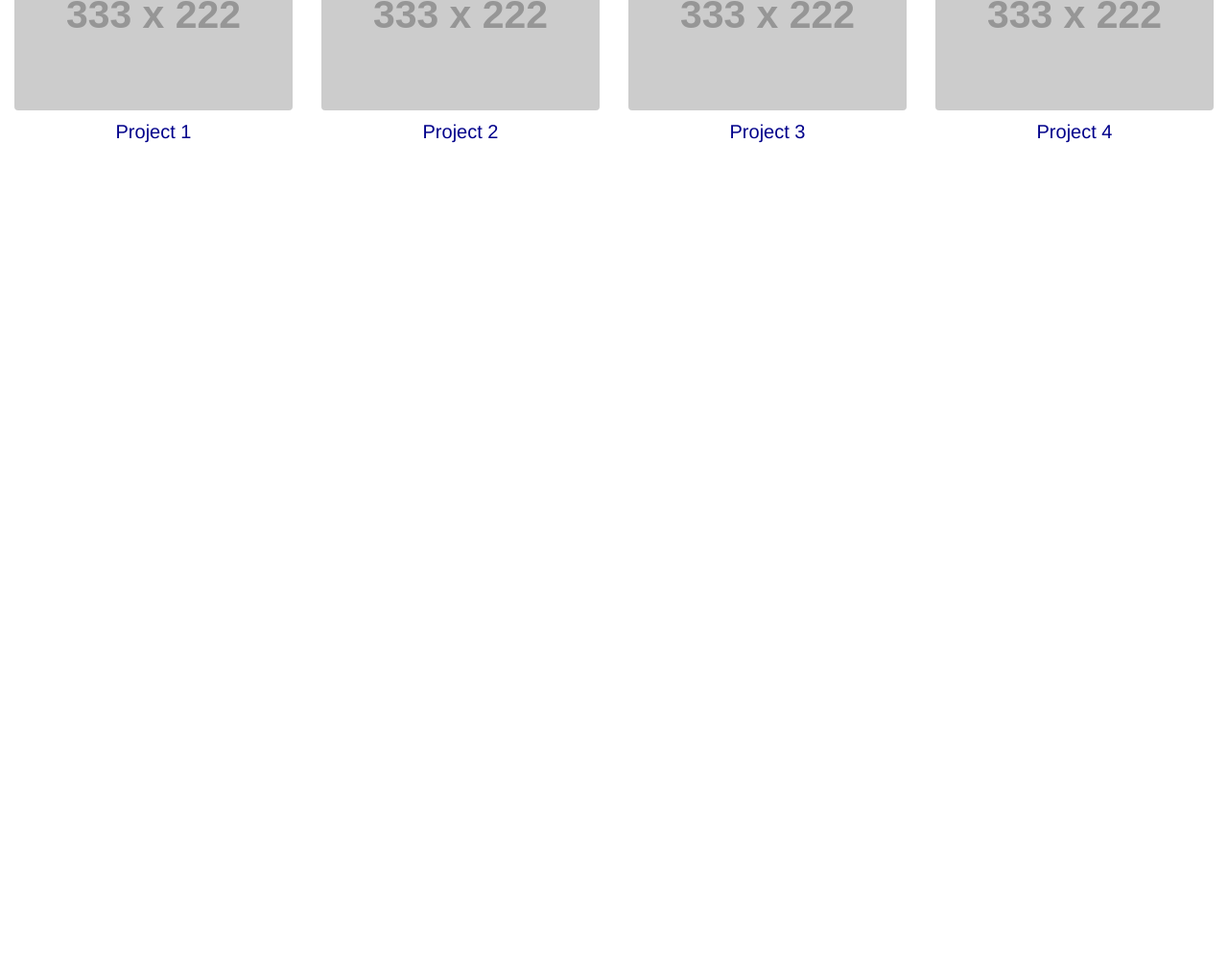
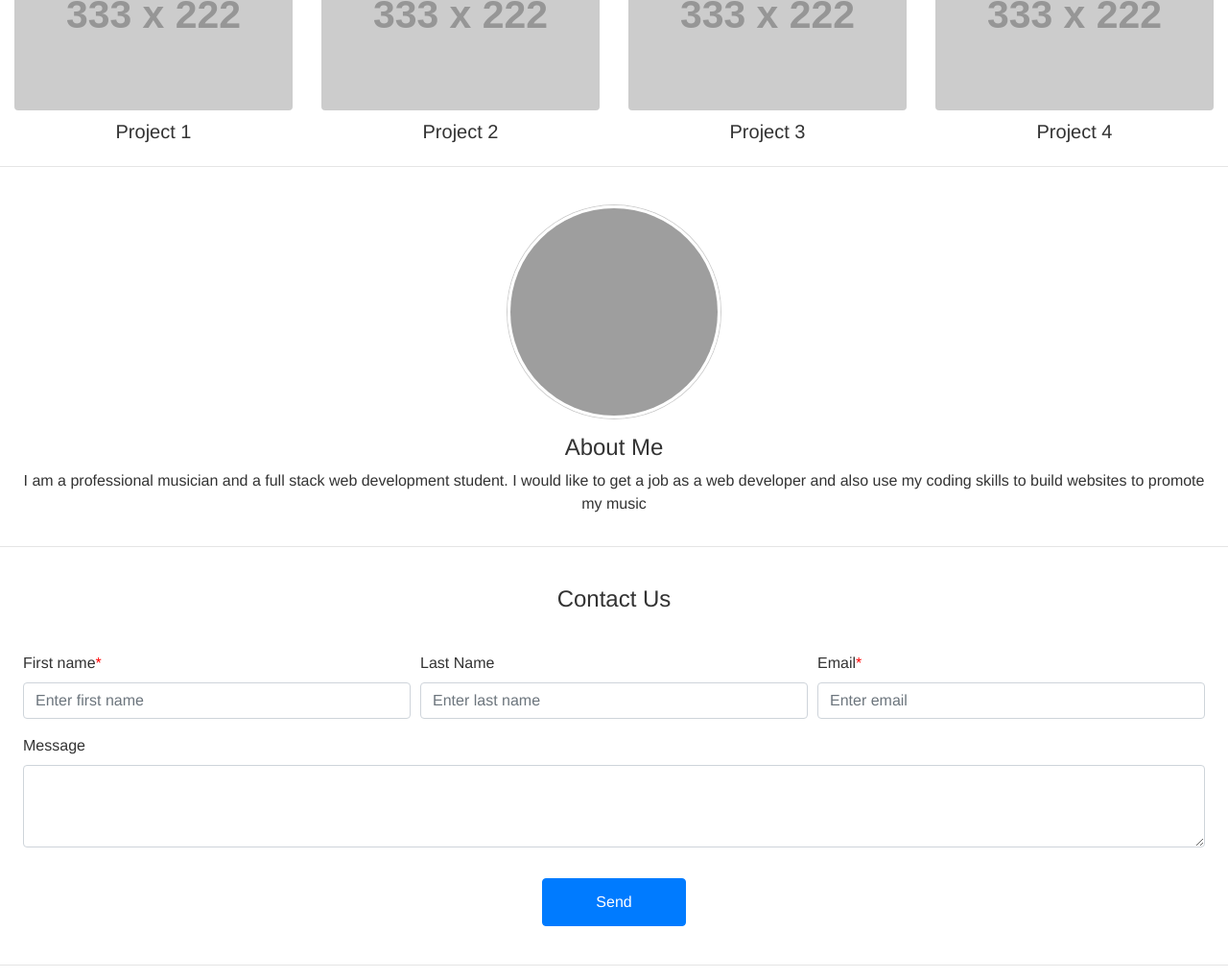
Before and after one commit to phaeton88/personalPortfolio, a plain HTML site: page index.html in a window 1280 px wide. Shown: the part 806-1825 px from the top of the page at 96% size. Before the commit the page ends 963 px from the top, so only its background shows below. Drawn offline with nearby package versions, Linux system fonts and the light colour scheme; grey boxes are pictures that could not be loaded; placeholder pictures from the web are drawn by us.

Commit message:
added contact and footer

```diff
--- a/index.html
+++ b/index.html
@@ -19,9 +19,9 @@
         <a class="navbar-brand py-4" href="">Alexander Kostritsa</a>
         <div class="navbar-nav ml-auto my-auto">
           <a class="nav-item nav-link pl-4 ml-3" href="">Home</a>
-          <a class="nav-item nav-link pl-4 ml-3" href="">Portfolio</a>
-          <a class="nav-item nav-link pl-4 ml-3" href="">About</a>
-          <a class="nav-item nav-link pl-4 ml-3" href="">Contact</a>
+          <a class="nav-item nav-link pl-4 ml-3" href="#portfolio">Portfolio</a>
+          <a class="nav-item nav-link pl-4 ml-3" href="#about-section">About</a>
+          <a class="nav-item nav-link pl-4 ml-3" href="#contact">Contact</a>
         </div>
       </div>
       <!-- smaller screen navbar -->
@@ -30,54 +30,101 @@
       <i class="fas fa-bars"></i>
       </button>
       <div class="collapse navbar-collapse position-absolute" id="navbarMenu">
-        <a class="nav-item nav-link pl-4" href="index.html">Home</a>
-        <a class="nav-item nav-link pl-4" href="">Portfolio</a>
-        <a class="nav-item nav-link pl-4" href="">About</a>
-        <a class="nav-item nav-link pl-4" href="">Contact</a>
+        <a class="nav-item nav-link pl-4" href="">Home</a>
+        <a class="nav-item nav-link pl-4" href="#portfolio">Portfolio</a>
+        <a class="nav-item nav-link pl-4" href="#about-section">About</a>
+        <a class="nav-item nav-link pl-4" href="#contact">Contact</a>
       </div>
     </nav>
     <!-- main hero -->
     <div class="container-fluid">
       <div class="row">
-        <div class="col-12 d-flex w-100 main-hero mb-4">
-          <div class="my-auto mx-auto">
-            <h1 class="text-center">Alexander Kostritsa</h1>
-            <p class="text-center">Student at &nbsp<a href="https://www.altcademy.com/" target="blank">Altcademy</a><br>Future Full Stack Web Developer</p>
+        <div class="col-12 d-flex w-100 main-hero mb-4 position-relative">
+          <div class="my-auto mx-auto hero-text">
+            <h1 class="text-center name">Alexander Kostritsa</h1>
+            <p class="text-center">Student at &nbsp<a class="white" href="https://www.altcademy.com/" target="blank">Altcademy</a><br>Future Full Stack Web Developer</p>
           </div>
         </div>
       </div>
     </div>
     <hr>
       <!-- portfolio -->
-    <div class="container-fluid">
+    <div class="container-fluid" id="portfolio">
       <h2 class= "text-center portfolio-title">Portfolio</h2>
       <div class="row">
         <div class="col-12 col-sm-6 col-lg-3">
           <div class="portfolio">
             <img class="img-fluid w-100 rounded" src="https://via.placeholder.com/333x222"/>
-            <h4 class="projectNumber"><a href="">Project 1</a></h4>
+            <h4 class="projectNumber">Project 1</h4>
           </div>
         </div>
         <div class="col-12 col-sm-6 col-lg-3">
           <div class="portfolio">
             <img class="img-fluid w-100 rounded" src="https://via.placeholder.com/333x222"/>
-            <h4 class="projectNumber"><a href="">Project 2</a></h4>
+            <h4 class="projectNumber">Project 2</h4>
           </div>
         </div>
         <div class="col-12 col-sm-6 col-lg-3">
           <div class="portfolio">
             <img class="img-fluid w-100 rounded" src="https://via.placeholder.com/333x222"/>
-            <h4 class="projectNumber"><a href="">Project 3</a></h4>
+            <h4 class="projectNumber">Project 3</h4>
           </div>
         </div>
         <div class="col-12 col-sm-6 col-lg-3">
           <div class="portfolio">
             <img class="img-fluid w-100 rounded" src="https://via.placeholder.com/333x222"/>
-            <h4 class="projectNumber"><a href="">Project 4</a></h4>
+            <h4 class="projectNumber">Project 4</h4>
           </div>
         </div>
       </div>
     </div>
+    <hr class="d-none d-sm-block">
+    <!-- about me -->
+    <div class="container-fluid" id="about-section">
+      <div class="row">
+        <div class="col-12 d-flex justify-content-center mt-4">
+          <div href="" class="thumbnail"><div class="background"></div></div>
+        </div>
+        <div class="col-12">
+          <div class="about mt-3">
+            <h4 class="about-me">About Me</h4>
+            <p class="about-me">I am a professional musician and a full stack web development student. I would like to get a job as a web developer and also use my coding skills to build websites to promote my music</p>
+          </div>
+        </div>
+      </div>
+    </div>
+    <hr>
+    <!-- contact -->
+    <h4 class="text-center py-4" id="contact">Contact Us</h4>
+    <form>
+      <div class="form-row px-4">
+        <div class="col-12 col-md-6 col-xl-4 py-2">
+          <label for="inputFirstName" class="required">First name</label>
+          <input type="text" class="form-control" id="inputFirstName" placeholder="Enter first name" required>
+        </div>
+        <div class="col-12 col-md-6 col-xl-4 py-2">
+          <label for="inputLastName">Last Name</label>
+          <input type="password" class="form-control" id="inputLastName" placeholder="Enter last name">
+        </div>
+        <div class="col-12 col-xl-4 py-2">
+          <label for="inputEmail1" class="required">Email</label>
+          <input type="email" class="form-control" id="inputEmail1" aria-describedby="emailHelp" placeholder="Enter email" required>
+        </div>
+        <div class="col-12 py-2">
+          <label for="inputMessage">Message</label>
+          <textarea class="form-control" id="inputMessage" rows="3"></textarea>
+        </div>
+        <button id="submit-button" type="submit" class="btn btn-block btn-md-lg btn-primary mx-auto my-4">Send</button>
+      </div>
+    </form>
+    <hr>
+    <!-- footer -->
+    <div class="container-fluid">
+      <div class="row justify-content-between">
+        <small class="copy pt-2">&copy 2020 Alexander Kostritsa</small><div class="icons pt-2 pb-5"><a href="https://www.facebook.com/alexander.kostritsa.75/" target="blank"><i class="pl-4 fab fa-facebook-f"></i></a><a href="https://www.instagram.com/alex.veloce/" target="blank"><i class=" pl-3 fab fa-instagram"></i></a></div>
+      </div>
+    </div>
+
     <script src="https://code.jquery.com/jquery-3.3.1.slim.min.js" integrity="sha384-q8i/X+965DzO0rT7abK41JStQIAqVgRVzpbzo5smXKp4YfRvH+8abtTE1Pi6jizo" crossorigin="anonymous"></script>
     <script src="https://cdnjs.cloudflare.com/ajax/libs/popper.js/1.14.3/umd/popper.min.js" integrity="sha384-ZMP7rVo3mIykV+2+9J3UJ46jBk0WLaUAdn689aCwoqbBJiSnjAK/l8WvCWPIPm49" crossorigin="anonymous"></script>
     <script src="https://stackpath.bootstrapcdn.com/bootstrap/4.1.3/js/bootstrap.min.js" integrity="sha384-ChfqqxuZUCnJSK3+MXmPNIyE6ZbWh2IMqE241rYiqJxyMiZ6OW/JmZQ5stwEULTy" crossorigin="anonymous"></script>
--- a/style.css
+++ b/style.css
@@ -1,5 +1,7 @@
 body {
   font-family: Helvetica, sans-serif;
+  color: #333;
+  font-weight: 250;
 }
 
 nav {
@@ -8,6 +10,10 @@ nav {
 }
 
 a {
+  color: #333;
+}
+
+nav a {
   color: #00008b;
 }
 
@@ -41,6 +47,7 @@ a {
 a:hover,
 #navbarMenuToggler:hover {
   color: #0000d8;
+  text-decoration: none;
 }
 
 .main-hero {
@@ -49,6 +56,32 @@ a:hover,
   background-position: center;
   background-size: cover;
   background-repeat: no-repeat;
+  color: white;
+}
+
+.main-hero::before {
+    content: "";
+    position: absolute;
+    top: 0px;
+    right: 0px;
+    bottom: 0px;
+    left: 0px;
+    background-color: rgba(0,0,0,0.25);
+}
+
+.hero-text {
+  z-index: 1;
+}
+
+.hero-text > p {
+  font-size: 30px;
+}
+
+.name {
+  font-size: 75px;
+}
+
+.white {
   color: white;
 }
 
@@ -77,3 +110,61 @@ a:hover,
   font-size: 20px;
   margin-top: 10px;
 }
+
+.img-thumbnail {
+  width: 300px;
+}
+
+.about-me {
+  text-align: center;
+}
+
+.thumbnail {
+  display: block;
+  overflow: hidden;
+  position: relative;
+  width: 222px;
+  height: 222px;
+  border: 3px solid white;
+  border-radius: 50%;
+  box-shadow: 0 0 0 1px #ccc;
+}
+
+.background {
+  background-image: url("images/photo4.png");
+  background-size: cover;
+  background-repeat: no-repeat;
+  background-position: center center;
+  width: 100%;
+  height: 100%;
+  position: absolute;
+  transition-property: transform;
+  transition-duration: 1s;
+  transition-timing-function: ease;
+}
+
+.thumbnail:hover .background {
+  transform: scale(1.1);
+
+  /* Magic happens here */
+}
+
+.copy {
+  padding-left: 16px;
+}
+
+.icons {
+  padding-right: 16px;
+}
+
+@media (min-width: 1200px) {
+  #submit-button {
+    width: 150px;
+    height: 50px;
+  }
+}
+
+.form-row .required::after {
+  content: "*";
+  color: red;
+}
```
Also changed, not shown: images/photo2.png (added), images/photo3.jpg (added), 3 other files.
